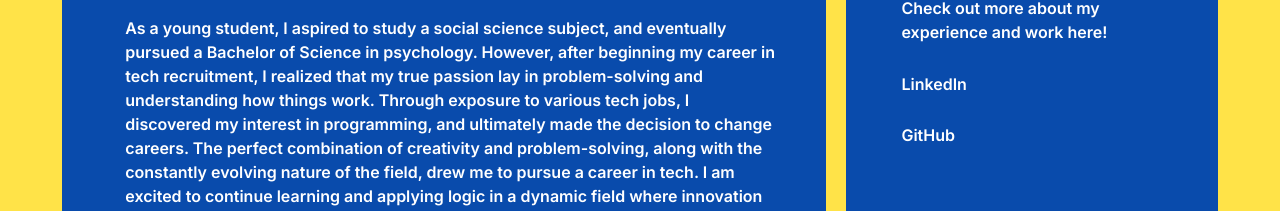
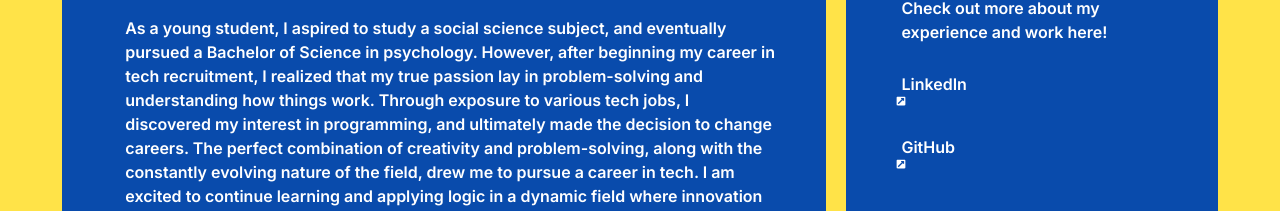
Before and after one commit to idamakela/assign-5, a Next.js app: page /about in a window 1280 px wide. Shown: the part 516-727 px from the top of the page. Built offline with nearby package versions, Linux system fonts and the light colour scheme.

Commit message:
functionality for navbar done

```diff
--- a/app/about/page.js
+++ b/app/about/page.js
@@ -1,4 +1,5 @@
 import '../../styles/about.scss';
+import { FaExternalLinkSquareAlt } from 'react-icons/fa';
 
 export default function About() {
     return (
@@ -34,9 +35,11 @@ export default function About() {
                     <p>Check out more about my experience and work here!</p>
                     <a href="https://www.linkedin.com/in/makelaida/">
                         <p>LinkedIn</p>
+                        <FaExternalLinkSquareAlt />
                     </a>
                     <a href="https://github.com/idamakela">
                         <p>GitHub</p>
+                        <FaExternalLinkSquareAlt />
                     </a>
                 </div>
 
--- a/app/navbar.js
+++ b/app/navbar.js
@@ -3,6 +3,7 @@ import Link from 'next/link';
 import { usePathname } from 'next/navigation';
 import { useState } from 'react';
 import { FaRegSmileBeam, FaGripLines } from 'react-icons/fa';
+import { IoIosCloseCircleOutline } from 'react-icons/io';
 
 export default function NavLayout() {
     const [open, setOpen] = useState(false);
@@ -55,10 +56,13 @@ export default function NavLayout() {
                     </div>
                 </div>
                 <div className="icon right" onClick={handleClick}>
-                    <FaGripLines />
+                    {open ? <IoIosCloseCircleOutline /> : <FaGripLines />}
                 </div>
             </nav>
-            <div className={`open-nav ${open ? "open" : "closed"}`}>
+            <div
+                className={`open-nav ${open ? 'open' : 'closed'}`}
+                onClick={handleClick}
+            >
                 <div className="nav-items">
                     <Link
                         href="/"
```
